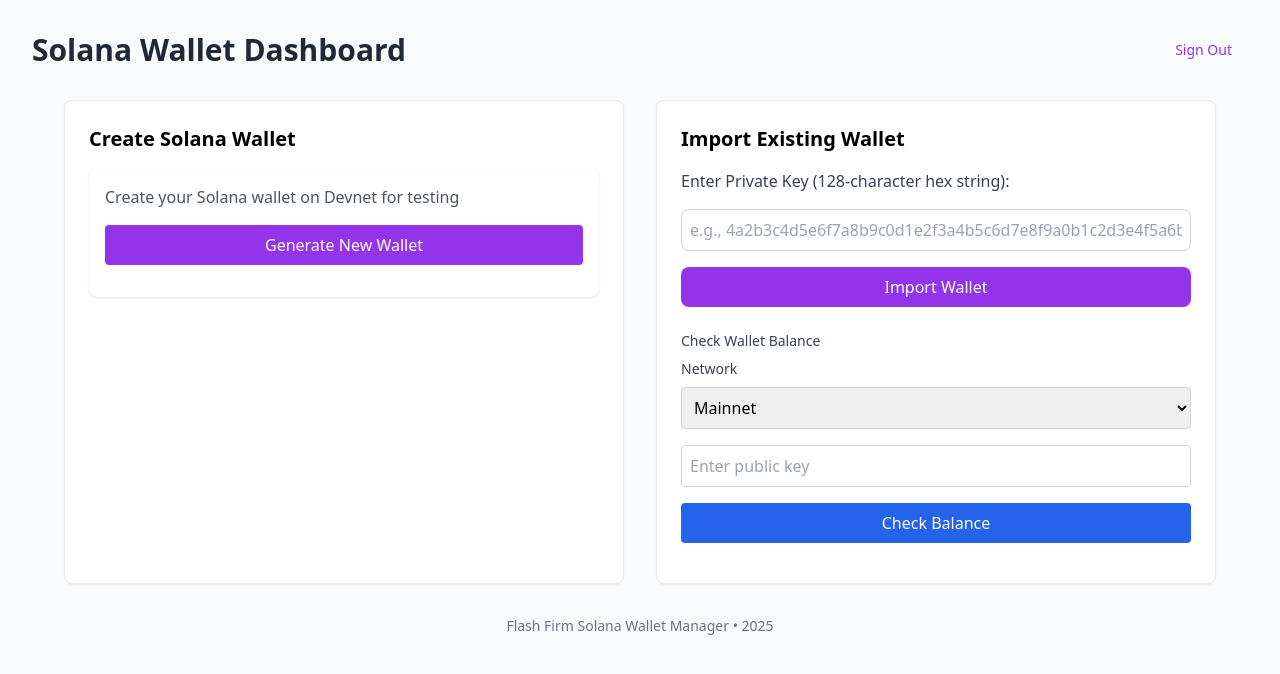
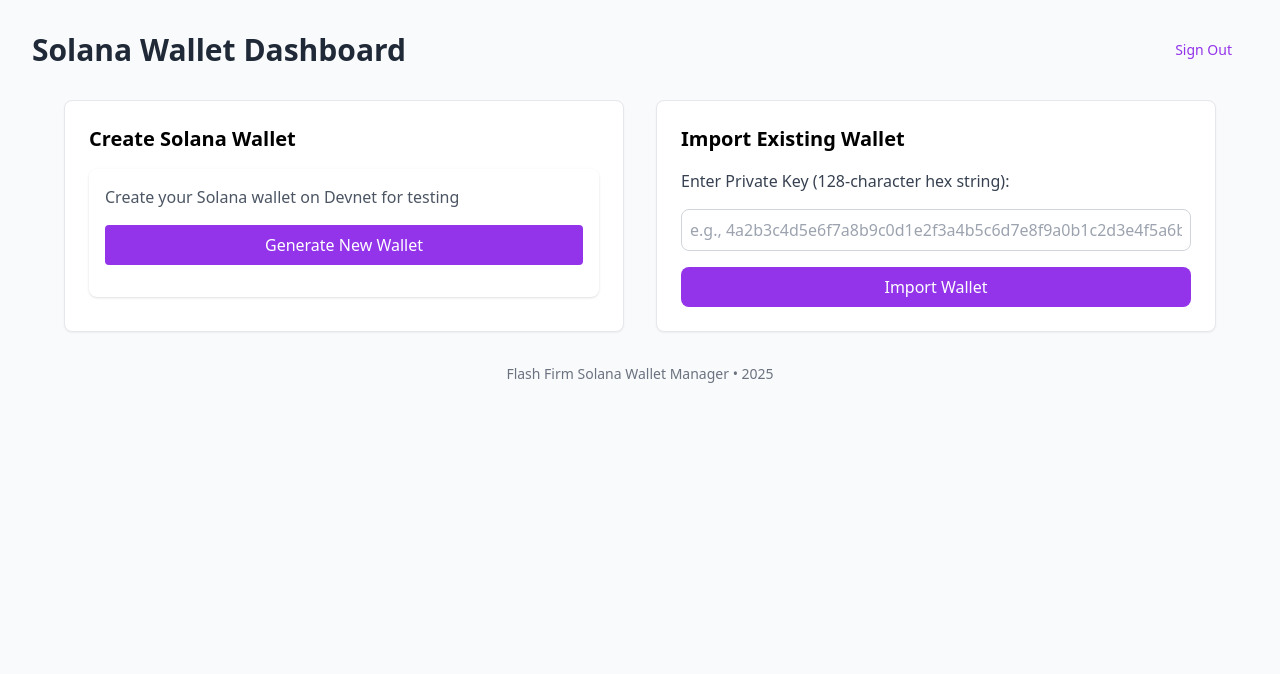
Before and after one commit to Keshaunj/solana-dapp, a React (Vite) app in the folder Frontend/: page /dashboard in a window 1280 px wide. Shown: the top 674 px of the page. Built offline with nearby package versions, Linux system fonts and the light colour scheme; no server answers; sample sign-in values are in the browser's storage; the HTML template or start-up script is replaced by a standard one.

Commit message:
added to the ToDo List fix checkBalcance functions

```diff
--- a/Frontend/src/App.jsx
+++ b/Frontend/src/App.jsx
@@ -3,7 +3,7 @@ import { BrowserRouter as Router, Routes, Route, Navigate } from 'react-router-d
 import Dashboard from './components/Dashboard';
 import SignIn from './components/Signin';
 import Signup from './components/Signup';
-import ImportWallet from './components/ImportWallet';
+
 
 function App() {
   const [isAuthenticated, setIsAuthenticated] = useState(false);
--- a/Frontend/src/components/Dashboard.jsx
+++ b/Frontend/src/components/Dashboard.jsx
@@ -1,20 +1,16 @@
 import React, { useState } from "react";
 import WalletGenerator from "./WalletGenerator";
 import ImportWallet from "./ImportWallet";
-import { Connection, PublicKey, LAMPORTS_PER_SOL, clusterApiUrl } from "@solana/web3.js";
-
-
 
 const Dashboard = () => {
-  const [publicKeyInput, setPublicKeyInput] = useState("");
+  const [walletAddress, setWalletAddress] = useState(null);
   const [balance, setBalance] = useState(null);
   const [error, setError] = useState("");
   const [isLoading, setIsLoading] = useState(false);
-  const [network, setNetwork] = useState("mainnet");
 
   const checkBalance = async () => {
-    if (!publicKeyInput) {
-      setError("Please enter a public key.");
+    if (!walletAddress) {
+      setError("Please import a wallet first.");
       return;
     }
 
@@ -23,33 +19,26 @@ const Dashboard = () => {
     setBalance(null);
 
     try {
-      console.log("Selected Network:", network);
+      const response = await fetch('/auth/check-balance', {
+        method: 'POST',
+        headers: {
+          'Content-Type': 'application/json',
+        },
+        body: JSON.stringify({
+          walletAddress: walletAddress
+        }),
+      });
 
-      const connection = new Connection(
-        clusterApiUrl(network === "mainnet" ? "mainnet-beta" : "devnet"),
-        "confirmed"
-      );
-
-      console.log("Connection established. Checking balance for:", publicKeyInput);
-
-      const publicKey = new PublicKey(publicKeyInput);
-      console.log("Converted Public Key:", publicKey.toString());
-
-      const balanceInLamports = await connection.getBalance(publicKey);
-      console.log("Balance in Lamports:", balanceInLamports);
-
-      const balanceInSOL = balanceInLamports / LAMPORTS_PER_SOL;
-      console.log("Balance in SOL:", balanceInSOL);
-
-      setBalance(balanceInSOL);
+      if (!response.ok) {
+        const errorData = await response.json();
+        setError(errorData.error || "Error fetching balance. Please try again.");
+      } else {
+        const data = await response.json();
+        setBalance(data.balance);
+      }
     } catch (error) {
       console.error("Error checking balance:", error);
-
-      if (error.message.includes("Invalid public key")) {
-        setError("Invalid public key format. Please check and try again.");
-      } else {
       setError("Error fetching balance. Please try again.");
-      }
     } finally {
       setIsLoading(false);
     }
@@ -70,34 +59,12 @@ const Dashboard = () => {
         <div className="flex-1 bg-white rounded-lg shadow-sm border border-gray-200">
           <div className="p-6">
             <h2 className="text-xl font-semibold mb-4">Import Existing Wallet</h2>
-            <ImportWallet />
+            <ImportWallet setWalletAddress={setWalletAddress} />
+
+            {walletAddress && (
               <div className="mt-6">
-              <label className="block text-sm font-medium text-gray-700 mb-2">
-                Check Wallet Balance
-              </label>
+                <h3 className="text-lg font-medium mb-4">Wallet Balance</h3>
 
-              {/* Network Selection */}
-              <div className="mb-4">
-                <label className="block text-sm font-medium text-gray-700 mb-2">
-                  Network
-                </label>
-                <select
-                  value={network}
-                  onChange={(e) => setNetwork(e.target.value)}
-                  className="w-full p-2 border border-gray-300 rounded"
-                >
-                  <option value="mainnet">Mainnet</option>
-                  <option value="devnet">Devnet</option>
-                </select>
-              </div>
-
-              <input
-                type="text"
-                value={publicKeyInput}
-                onChange={(e) => setPublicKeyInput(e.target.value)}
-                placeholder="Enter public key"
-                className="w-full p-2 border border-gray-300 rounded mb-4"
-              />
                 <button
                   onClick={checkBalance}
                   disabled={isLoading}
@@ -109,22 +76,25 @@ const Dashboard = () => {
                 >
                   {isLoading ? 'Checking Balance...' : 'Check Balance'}
                 </button>
+
                 {balance !== null && (
                   <div className="mt-4 p-4 bg-green-50 border border-green-200 rounded">
                     <h3 className="text-green-800 font-medium">
                       Balance: {balance.toFixed(4)} SOL
                     </h3>
                     <p className="text-sm text-green-600 mt-1">
-                    Network: {network}
+                      Network: Mainnet
                     </p>
                   </div>
                 )}
+
                 {error && (
                   <div className="mt-4 p-4 bg-red-50 border border-red-200 rounded">
                     <p className="text-red-600">{error}</p>
                   </div>
                 )}
               </div>
+            )}
           </div>
         </div>
       </div>
--- a/Frontend/src/components/ImportWallet.jsx
+++ b/Frontend/src/components/ImportWallet.jsx
@@ -1,5 +1,5 @@
 import React, { useState } from 'react';
-import { Keypair, Connection, PublicKey, LAMPORTS_PER_SOL } from '@solana/web3.js';
+import { Keypair } from '@solana/web3.js';
 
 const ImportWallet = () => {
   const [privateKey, setPrivateKey] = useState('');
@@ -7,69 +7,61 @@ const ImportWallet = () => {
   const [balance, setBalance] = useState(null);
   const [error, setError] = useState('');
   const [isLoading, setIsLoading] = useState(false);
-  const [network, setNetwork] = useState('mainet'); // Default to Devnet
 
-  // Alchemy RPC URLs
-  const ALCHEMY_API_KEY = import.meta.env.VITE_ALCHEMY_API_KEY;
-  const ALCHEMY_RPC_URLS = {
-     mainnet: `https://solana-mainnet.g.alchemy.com/v2/${ALCHEMY_API_KEY}`,
-  };
+  // Remove network state since we're only using mainnet
 
   const handleImportWallet = () => {
     try {
-      // Validate private key input
       if (!privateKey || privateKey.length !== 128) {
         setError('Invalid private key. It must be a 128-character hex string.');
         return;
       }
 
-      // Convert private key hex string to Uint8Array
       const privateKeyBytes = new Uint8Array(
         privateKey.match(/.{1,2}/g).map((byte) => parseInt(byte, 16))
       );
 
-      // Generate Keypair from private key
       const keypair = Keypair.fromSecretKey(privateKeyBytes);
-
-      // Set wallet address
       setWalletAddress(keypair.publicKey.toString());
       setError('');
-      setBalance(null); // Reset balance when importing a new wallet
+      setBalance(null);
     } catch (err) {
       setError('Failed to import wallet. Please check the private key and try again.');
       console.error(err);
     }
   };
 
-
   const checkBalance = async () => {
     if (!walletAddress) {
-      setError('No wallet address found. Please import a wallet first.');
+      setError("Please import a wallet first.");
       return;
     }
 
     setIsLoading(true);
-    setError('');
+    setError("");
+    setBalance(null);
 
     try {
-      // Create a connection to the selected network using Alchemy's RPC URL
-      const connection = new Connection(
-        ALCHEMY_RPC_URLS[network],
-        'confirmed'
-      );
+      const response = await fetch('/auth/check-balance', {
+        method: 'POST',
+        headers: {
+          'Content-Type': 'application/json',
+        },
+        body: JSON.stringify({
+          walletAddress: walletAddress
+        }),
+      });
 
-      // Convert wallet address to PublicKey
-      const publicKey = new PublicKey(walletAddress);
-
-      // Fetch balance
-      const balanceInLamports = await connection.getBalance(publicKey);
-      const balanceInSOL = balanceInLamports / LAMPORTS_PER_SOL;
-
-      // Set balance
-      setBalance(balanceInSOL);
-    } catch (err) {
-      setError('Failed to fetch balance. Please try again.');
-      console.error(err);
+      if (!response.ok) {
+        const errorData = await response.json();
+        setError(errorData.error || "Error fetching balance. Please try again.");
+      } else {
+        const data = await response.json();
+        setBalance(data.balance);
+      }
+    } catch (error) {
+      console.error("Error checking balance:", error);
+      setError("Error fetching balance. Please try again.");
     } finally {
       setIsLoading(false);
     }
@@ -108,22 +100,6 @@ const ImportWallet = () => {
             Wallet Address: {walletAddress}
           </p>
 
-          {/* Network Selection */}
-          <div className="flex flex-col gap-2">
-            <label className="block text-gray-700">
-              Network
-            </label>
-            <select
-              value={network}
-              onChange={(e) => setNetwork(e.target.value)}
-              className="w-full p-2 border border-gray-300 rounded-lg focus:outline-none focus:border-purple-500"
-            >
-              <option value="devnet">Devnet</option>
-              <option value="mainnet">Mainnet</option>
-            </select>
-          </div>
-
-          {/* Check Balance Button */}
           <button
             onClick={checkBalance}
             disabled={isLoading}
@@ -136,15 +112,13 @@ const ImportWallet = () => {
             {isLoading ? 'Checking Balance...' : 'Check Balance'}
           </button>
 
-          {/* Display Balance */}
           {balance !== null && (
             <div className="p-4 bg-green-100 text-green-700 rounded-lg">
               <p>Balance: {balance.toFixed(4)} SOL</p>
-              <p className="text-sm">Network: {network}</p>
+              <p className="text-sm">Network: Mainnet</p>
             </div>
           )}
 
-          {/* Clear Wallet Button */}
           <button
             onClick={() => {
               setWalletAddress(null);
@@ -153,7 +127,7 @@ const ImportWallet = () => {
             }}
             className="w-full py-2 px-4 bg-gray-500 text-white rounded-lg hover:bg-gray-600"
           >
-            Clear Wallet
+            Delete Wallet
           </button>
         </div>
       )}
```
Also changed, not shown: 1 other file (tests, documents, lock files or other folders). Lines whose indentation alone changed are shown as unchanged.
